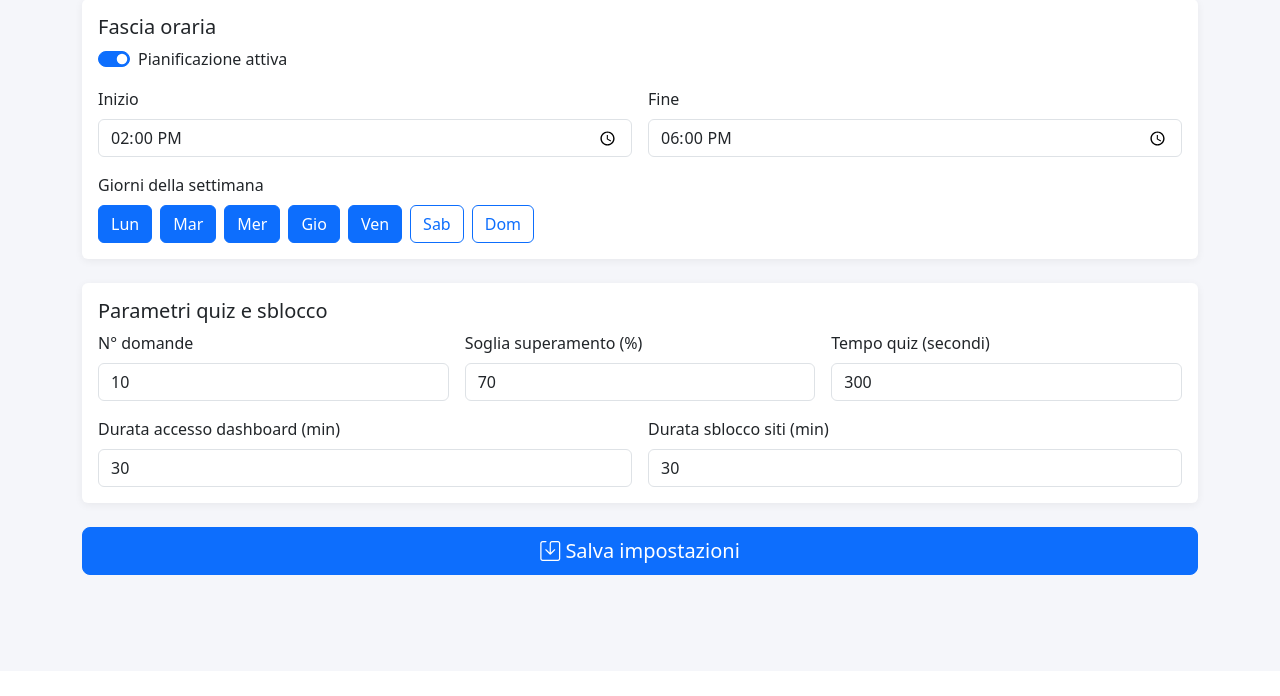
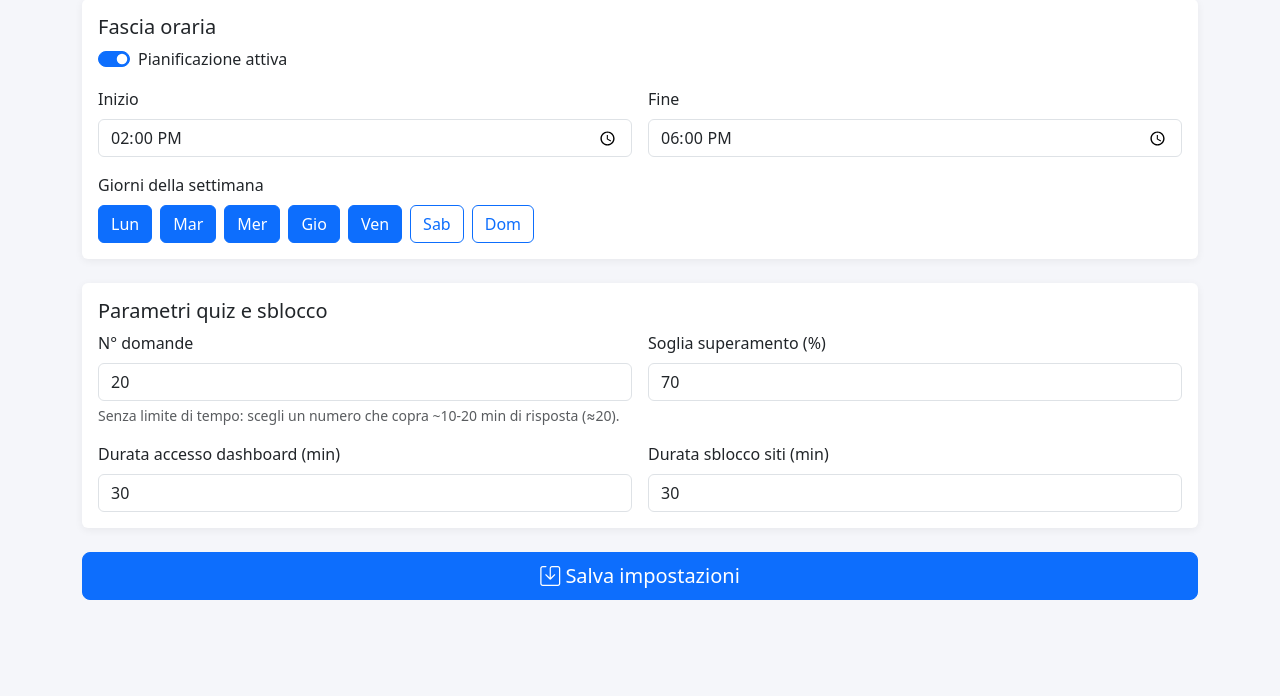
Before and after one commit to gndr-sudo/FocusBlock, a Flask app: page /schedule in a window 1280 px wide. Shown: the part 135-831 px from the top of the page. Before the commit the page ends 710 px from the top, so only its background shows below. Run offline with Flask 3, Linux system fonts and the light colour scheme; some libraries are stand-ins or nearby versions.

Commit message:
Quiz: rimosso timer, 20 domande per coprire 10-20 min di risposta
Un countdown sarebbe aggirabile lasciando la pagina aperta, quindi al
suo posto si usa la quantità di domande come barriera temporale reale.

- Rimosso il timer: niente countdown lato client né enforcement del
  tempo lato server. Il quiz si può lasciare aperto.
- num_questions default 10 -> 20 (con 180 domande disponibili), pensato
  per coprire circa 10-20 minuti di risposta effettiva. Regolabile dalla
  pagina Orari (max 180).
- Rimosso il campo "Tempo quiz (secondi)" dalla configurazione e la
  chiave timer_seconds da config.json, blocker.py, app.py e install.sh.
- UI quiz: banner con numero domande, soglia e "Nessun limite di tempo".
- README aggiornato.

Co-Authored-By: Claude Opus 4.8 <noreply@anthropic.com>
Claude-Session: https://claude.ai/code/session_012yESZgGTWpxjeSFc8oP6TE

```diff
--- a/app.py
+++ b/app.py
@@ -205,7 +205,7 @@ def quiz():
         return render_template("quiz.html", no_questions=True, quiz_cfg=cfg["quiz"])
 
     quiz_cfg = cfg.get("quiz", {})
-    num = min(int(quiz_cfg.get("num_questions", 10)), len(all_q))
+    num = min(int(quiz_cfg.get("num_questions", 20)), len(all_q))
     selected = random.sample(all_q, num)
 
     # Per ogni domanda costruiamo 4 opzioni (1 corretta + fino a 3 errate) mischiate
@@ -219,9 +219,9 @@ def quiz():
         correct_indices.append(options.index(q["correct"]))
         rendered.append({"question": q["question"], "options": options})
 
-    # In sessione salviamo solo le info necessarie alla correzione (compatto)
+    # In sessione salviamo solo le info necessarie alla correzione (compatto).
+    # Nessun timer: il quiz si può lasciare aperto, conta solo la preparazione.
     session["quiz"] = {
-        "started": time.time(),
         "correct": correct_indices,
         "count": len(rendered),
     }
@@ -230,7 +230,6 @@ def quiz():
         "quiz.html",
         no_questions=False,
         questions=rendered,
-        timer_seconds=int(quiz_cfg.get("timer_seconds", 300)),
         threshold=int(quiz_cfg.get("pass_threshold", 70)),
     )
 
@@ -253,16 +252,8 @@ def quiz_submit():
         return redirect(url_for("quiz"))
 
     quiz_cfg = cfg.get("quiz", {})
-    timer = int(quiz_cfg.get("timer_seconds", 300))
 
-    # Controllo tempo (con 5 secondi di tolleranza per la latenza)
-    elapsed = time.time() - float(quiz_state.get("started", 0))
-    if elapsed > timer + 5:
-        session.pop("quiz", None)
-        flash("Tempo scaduto! Il quiz va completato entro il limite.", "danger")
-        return redirect(url_for("quiz"))
-
-    # Correzione
+    # Nessun limite di tempo: si procede direttamente alla correzione
     correct_indices = quiz_state.get("correct", [])
     count = quiz_state.get("count", 0)
     score = 0
@@ -440,11 +431,11 @@ def schedule_save():
             days.append(i)
     sch["days"] = days
 
-    # Parametri quiz e durate (con validazione minima)
+    # Parametri quiz e durate (con validazione minima). Nessun timer: il numero
+    # di domande è pensato per coprire 10-20 minuti di risposta effettiva.
     quiz_cfg = cfg.setdefault("quiz", {})
-    quiz_cfg["num_questions"] = _to_int(request.form.get("num_questions"), 10, 1, 100)
+    quiz_cfg["num_questions"] = _to_int(request.form.get("num_questions"), 20, 1, 180)
     quiz_cfg["pass_threshold"] = _to_int(request.form.get("pass_threshold"), 70, 1, 100)
-    quiz_cfg["timer_seconds"] = _to_int(request.form.get("timer_seconds"), 300, 10, 3600)
     cfg["session_minutes"] = _to_int(request.form.get("session_minutes"), 30, 1, 1440)
     cfg["unlock_minutes"] = _to_int(request.form.get("unlock_minutes"), 30, 1, 1440)
 
--- a/blocker.py
+++ b/blocker.py
@@ -58,9 +58,10 @@ DEFAULT_CONFIG = {
     "session_minutes": 30,   # durata accesso dashboard dopo quiz superato
     "unlock_minutes": 30,    # durata sblocco temporaneo siti dopo quiz superato
     "quiz": {
-        "num_questions": 10,   # numero di domande pescate
+        # Numero di domande pescate: pensato per coprire 10-20 minuti di
+        # risposta effettiva. Nessun timer (il quiz si può lasciare aperto).
+        "num_questions": 20,
         "pass_threshold": 70,  # soglia di superamento in percentuale
-        "timer_seconds": 300,  # tempo massimo del quiz in secondi
     },
     # Lista dei siti gestiti da FocusBlock: [{"domain": "...", "ip": "..."}]
     "blocked_sites": [],
--- a/config.json
+++ b/config.json
@@ -8,16 +8,21 @@
     "enabled": true,
     "start": "14:00",
     "end": "18:00",
-    "days": [0, 1, 2, 3, 4]
+    "days": [
+      0,
+      1,
+      2,
+      3,
+      4
+    ]
   },
   "session_minutes": 30,
   "unlock_minutes": 30,
   "quiz": {
-    "num_questions": 10,
-    "pass_threshold": 70,
-    "timer_seconds": 300
+    "num_questions": 20,
+    "pass_threshold": 70
   },
   "blocked_sites": [],
   "unlock_until": 0,
-  "secret_key": ""
+  "secret_key": "1f560c0253263b15228d60e1d327e69e24cf39a5c6da7a49501a07607f4c0c89"
 }
--- a/templates/schedule.html
+++ b/templates/schedule.html
@@ -41,20 +41,16 @@
     <div class="card-body">
       <h5 class="card-title">Parametri quiz e sblocco</h5>
       <div class="row g-3">
-        <div class="col-md-4">
+        <div class="col-md-6">
           <label class="form-label">N° domande</label>
-          <input type="number" name="num_questions" class="form-control" min="1" max="100"
+          <input type="number" name="num_questions" class="form-control" min="1" max="180"
                  value="{{ quiz_cfg.num_questions }}">
+          <div class="form-text">Senza limite di tempo: scegli un numero che copra ~10-20 min di risposta (≈20).</div>
         </div>
-        <div class="col-md-4">
+        <div class="col-md-6">
           <label class="form-label">Soglia superamento (%)</label>
           <input type="number" name="pass_threshold" class="form-control" min="1" max="100"
                  value="{{ quiz_cfg.pass_threshold }}">
-        </div>
-        <div class="col-md-4">
-          <label class="form-label">Tempo quiz (secondi)</label>
-          <input type="number" name="timer_seconds" class="form-control" min="10" max="3600"
-                 value="{{ quiz_cfg.timer_seconds }}">
         </div>
         <div class="col-md-6">
           <label class="form-label">Durata accesso dashboard (min)</label>
```
Also changed, not shown: templates/quiz.html (+5 -34 lines), README.md, 1 other file.
